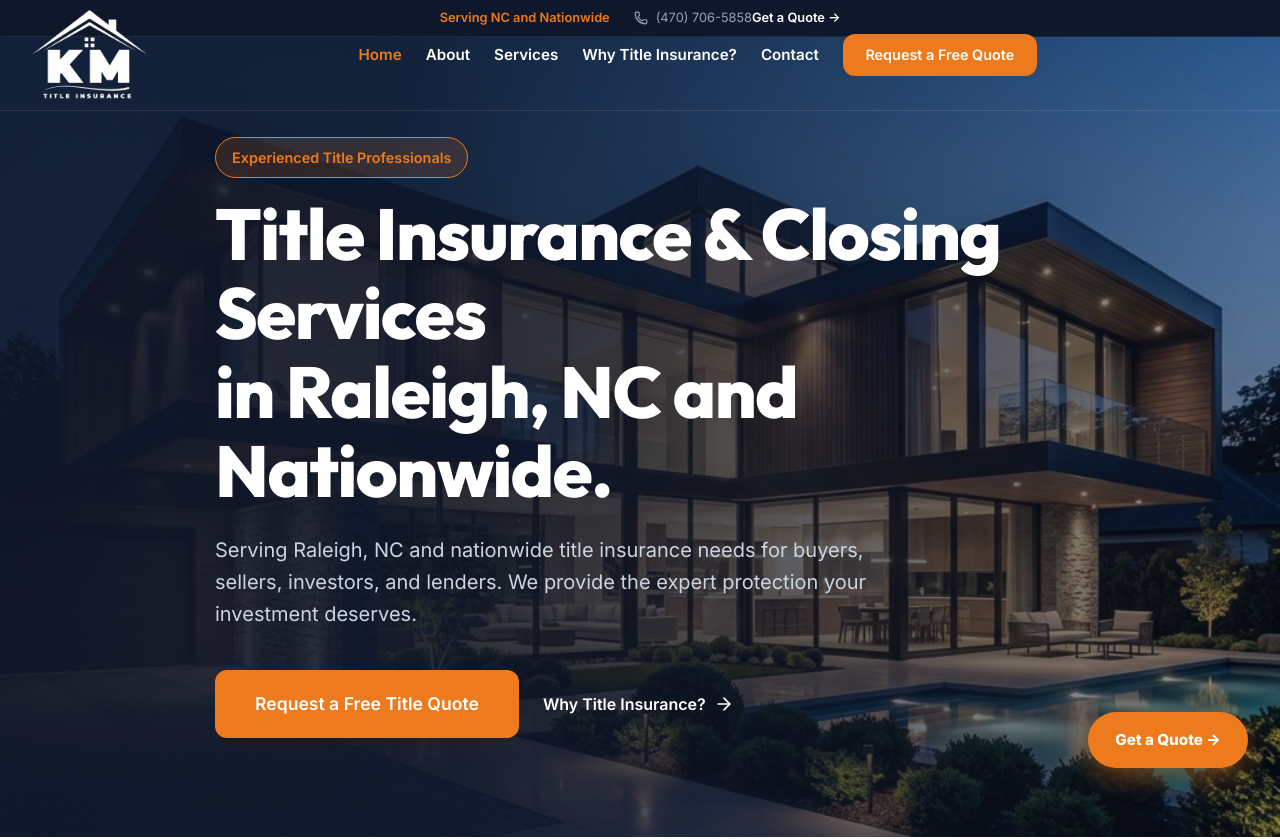
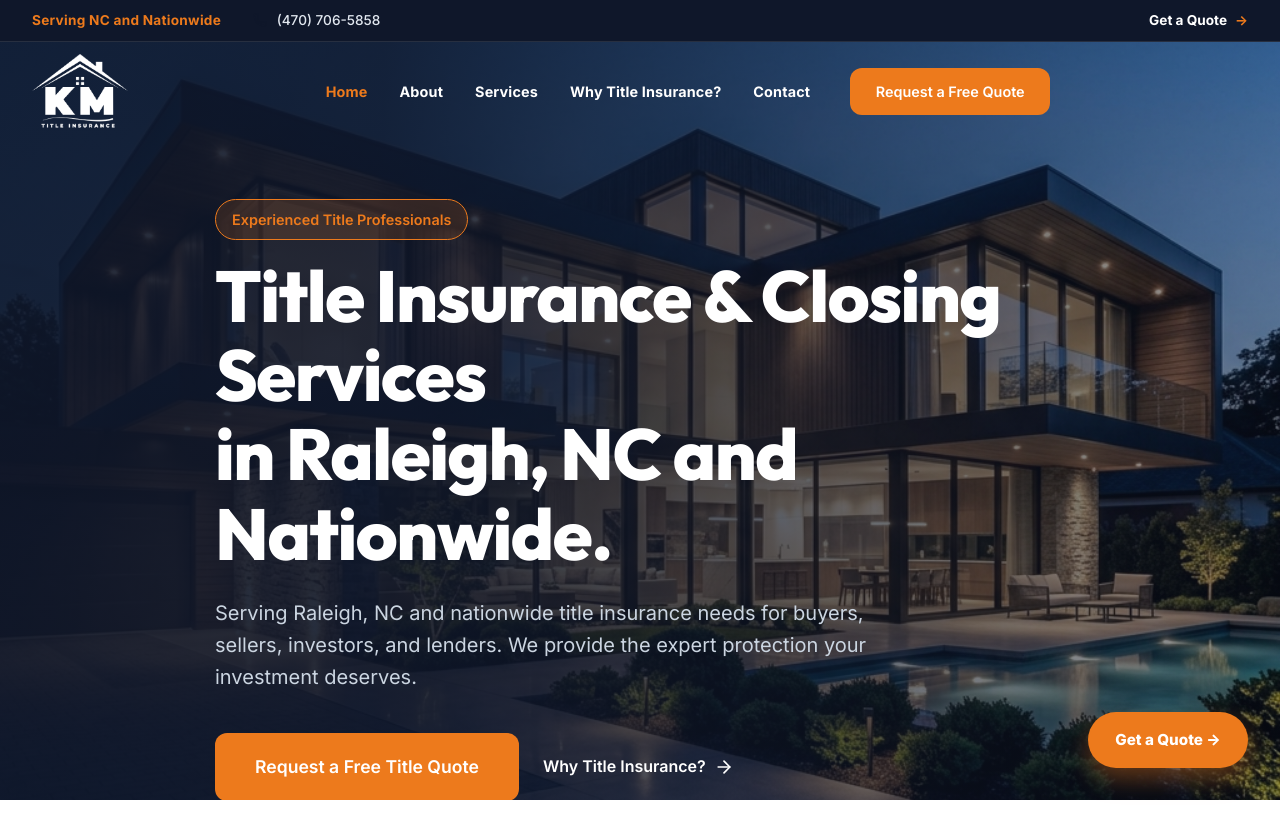
Before and after one commit to Kathir7623/Title-Insurance, a React (Vite) app: page / in a window 1280 px wide. Shown: the top 839 px of the page. Built offline with nearby package versions, Linux system fonts and the light colour scheme.

Commit message:
Fix: Hardened padding across all pages (200px top) to account for fixed navbar. Refactored Navbar and Top Bar into a single fixed header to prevent overlapping and layout shifts. Fixed Top Bar spacing and reduced logo size for a more premium look.

```diff
--- a/src/components/Navbar.jsx
+++ b/src/components/Navbar.jsx
@@ -31,61 +31,97 @@ const Navbar = () => {
 
   return (
     <>
+      <header style={{
+        position: 'fixed',
+        top: 0,
+        left: 0,
+        right: 0,
+        zIndex: 1000,
+        transition: 'all 0.3s ease'
+      }}>
         {/* Top Bar */}
-      <div style={{ background: '#0f172a', borderBottom: '1px solid #1e293b', padding: '0.5rem 0', display: 'flex', justifyContent: 'center' }}>
-        <div className="container" style={{ display: 'flex', justifyContent: 'space-between', alignItems: 'center', fontSize: '0.8rem', color: '#94a3b8' }}>
-          <div style={{ display: 'flex', gap: '1.5rem', alignItems: 'center' }}>
-            <span style={{ color: 'var(--secondary)', fontWeight: 600 }}>Serving NC and Nationwide</span>
-            <div style={{ display: 'flex', alignItems: 'center', gap: '0.5rem' }}>
+        <div style={{
+          background: scrolled ? 'transparent' : '#0f172a',
+          borderBottom: scrolled ? 'none' : '1px solid rgba(255,255,255,0.1)',
+          padding: scrolled ? '0' : '0.6rem 0',
+          height: scrolled ? '0' : 'auto',
+          overflow: 'hidden',
+          transition: 'all 0.3s ease',
+          display: 'flex',
+          justifyContent: 'center'
+        }}>
+          <div className="container" style={{ display: 'flex', justifyContent: 'space-between', alignItems: 'center', width: '100%' }}>
+            <div style={{ display: 'flex', gap: '2rem', alignItems: 'center' }}>
+              <span style={{ color: 'var(--secondary)', fontWeight: 700, fontSize: '0.85rem', letterSpacing: '0.02em' }}>Serving NC and Nationwide</span>
+              <div style={{ display: 'flex', alignItems: 'center', gap: '0.6rem', fontSize: '0.85rem' }}>
                 <Phone size={14} className="text-secondary" />
-              <a href="tel:4707065858" style={{ color: '#94a3b8', textDecoration: 'none' }}>(470) 706-5858</a>
+                <a href="tel:4707065858" style={{ color: '#e2e8f0', textDecoration: 'none', fontWeight: 500 }}>(470) 706-5858</a>
               </div>
             </div>
             <div className="desktop-only">
-             <Link to="/contact" style={{ color: 'white', fontWeight: 600, textDecoration: 'none' }}>Get a Quote →</Link>
+               <Link to="/contact" style={{ color: 'white', fontWeight: 700, textDecoration: 'none', fontSize: '0.85rem', display: 'flex', alignItems: 'center', gap: '0.5rem' }}>
+                 Get a Quote <span style={{ color: 'var(--secondary)' }}>→</span>
+               </Link>
             </div>
           </div>
         </div>
 
-      <nav className={`glass-nav ${scrolled ? 'scrolled' : ''}`}>
-        <div className="container nav-container" style={{ display: 'flex', justifyContent: 'space-between', alignItems: 'center', height: '110px', transition: 'height 0.3s ease' }}>
+        <nav className={`glass-nav ${scrolled ? 'scrolled' : ''}`} style={{ position: 'relative', border: 'none' }}>
+          <div className="container nav-container" style={{
+            display: 'flex',
+            justifyContent: 'space-between',
+            alignItems: 'center',
+            height: scrolled ? '80px' : '100px',
+            transition: 'all 0.3s ease'
+          }}>
             <Link to="/" style={{ display: 'flex', alignItems: 'center' }}>
-            <img src={logo} alt="KM Title Insurance" className="nav-logo" style={{ height: '90px', objectFit: 'contain', transition: 'height 0.3s ease' }} />
+              <img
+                src={logo}
+                alt="KM Title Insurance"
+                className="nav-logo"
+                style={{
+                  height: scrolled ? '60px' : '75px',
+                  objectFit: 'contain',
+                  transition: 'all 0.3s ease'
+                }}
+              />
             </Link>
 
             {/* Desktop Nav */}
-          <div className="desktop-menu" style={{ gap: '1.5rem', alignItems: 'center' }}>
+            <div className="desktop-menu" style={{ gap: '2rem', alignItems: 'center' }}>
               {navLinks.map((link) => (
                 <Link
                   key={link.name}
                   to={link.path}
                   style={{
-                  fontWeight: 600,
-                  fontSize: '0.95rem',
+                    fontWeight: 700,
+                    fontSize: '0.9rem',
                     color: location.pathname === link.path ? 'var(--secondary)' : 'white',
-                  position: 'relative'
+                    position: 'relative',
+                    letterSpacing: '0.01em'
                   }}
                   className="nav-link"
                 >
                   {link.name}
                 </Link>
               ))}
-            <Link to="/contact" className="btn btn-primary" style={{ padding: '0.6rem 1.4rem', fontSize: '0.9rem' }}>
+              <Link to="/contact" className="btn btn-primary" style={{ padding: '0.75rem 1.6rem', fontSize: '0.9rem', marginLeft: '0.5rem' }}>
                 Request a Free Quote
               </Link>
             </div>
 
             {/* Mobile Toggle Group */}
-          <div style={{ display: 'flex', alignItems: 'center', gap: '1rem' }}>
+            <div style={{ display: 'flex', alignItems: 'center', gap: '1.25rem' }}>
               <a href="tel:4707065858" className="mobile-only" style={{ color: 'white' }}>
-              <Phone size={24} />
+                <Phone size={22} />
               </a>
               <button className="mobile-toggle" onClick={() => setIsOpen(!isOpen)} style={{ color: 'white', padding: '0.5rem', border: 'none', background: 'none' }}>
-              {isOpen ? <X size={28} /> : <Menu size={28} />}
+                {isOpen ? <X size={30} /> : <Menu size={30} />}
               </button>
             </div>
           </div>
         </nav>
+      </header>
 
       {/* Mobile Menu Drawer */}
       <motion.div
@@ -142,7 +178,6 @@ const Navbar = () => {
         </div>
       </motion.div>
 
-      {/* Mobile Overlay */}
       {isOpen && (
         <div
           onClick={() => setIsOpen(false)}
--- a/src/pages/About.jsx
+++ b/src/pages/About.jsx
@@ -20,7 +20,7 @@ const About = () => {
         keywords="KM Title Insurance team, real estate title experts, title insurance professionals, Raleigh NC title company"
       />
       {/* Page Header */}
-      <section style={{ padding: '120px 0 60px', background: 'var(--primary)', color: 'white', textAlign: 'center' }}>
+      <section style={{ padding: '200px 0 100px', background: 'var(--primary)', color: 'white', textAlign: 'center' }}>
         <div className="container">
           <motion.h1
             initial={{ opacity: 0, y: -20 }}
--- a/src/pages/Contact.jsx
+++ b/src/pages/Contact.jsx
@@ -28,7 +28,7 @@ const Contact = () => {
         keywords="contact title company Raleigh, title quote request, real estate closing support"
       />
       {/* Page Header */}
-      <section style={{ padding: '120px 0 60px', background: 'var(--primary)', color: 'white', textAlign: 'center' }}>
+      <section style={{ padding: '200px 0 100px', background: 'var(--primary)', color: 'white', textAlign: 'center' }}>
         <div className="container">
           <motion.h1
             initial={{ opacity: 0, y: -20 }}
--- a/src/pages/Home.jsx
+++ b/src/pages/Home.jsx
@@ -51,6 +51,7 @@ const Home = () => {
         height: '100vh',
         display: 'flex',
         alignItems: 'center',
+        paddingTop: '200px',
         overflow: 'hidden',
         background: 'var(--primary)'
       }}>
--- a/src/pages/Services.jsx
+++ b/src/pages/Services.jsx
@@ -79,7 +79,7 @@ const Services = () => {
         keywords="residential title insurance, commercial title insurance, settlement services, title search North Carolina, lender policies"
       />
       {/* Page Header */}
-      <section style={{ padding: '120px 0 60px', background: 'var(--primary)', color: 'white', textAlign: 'center' }}>
+      <section style={{ padding: '200px 0 100px', background: 'var(--primary)', color: 'white', textAlign: 'center' }}>
         <div className="container">
           <motion.h1
             initial={{ opacity: 0, y: -20 }}
--- a/src/pages/WhyTitleInsurance.jsx
+++ b/src/pages/WhyTitleInsurance.jsx
@@ -31,7 +31,7 @@ const WhyTitleInsurance = () => {
         keywords="importance of title insurance, why title insurance, title risk protection, homeowner protection"
       />
       {/* Page Header */}
-      <section style={{ padding: '120px 0 60px', background: 'var(--primary)', color: 'white', textAlign: 'center' }}>
+      <section style={{ padding: '200px 0 100px', background: 'var(--primary)', color: 'white', textAlign: 'center' }}>
         <div className="container">
           <motion.h1
             initial={{ opacity: 0, y: -20 }}
```
Lines whose indentation alone changed are shown as unchanged.
